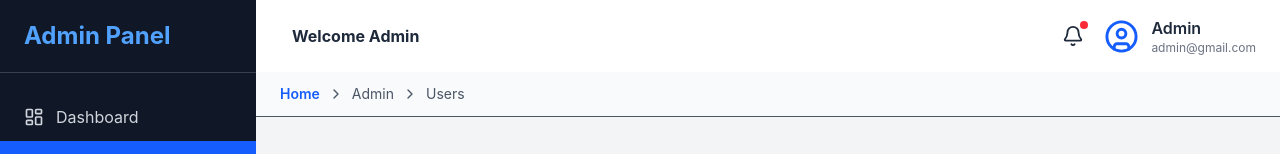
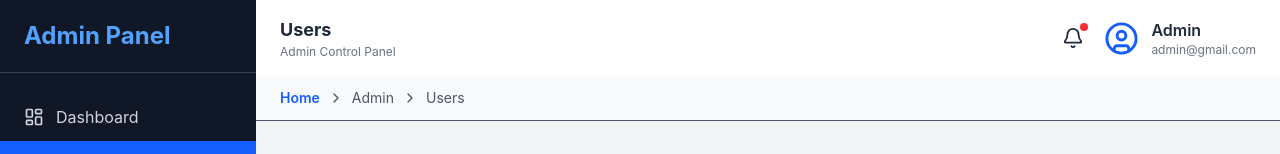
Before and after one commit to AishwaryaLole/Online_Cab_Booking, a React (Vite) app in the folder online-cab-booking-frontend/: page /admin/users in a window 1280 px wide. Shown: the top 154 px of the page. Built offline with nearby package versions, Linux system fonts and the light colour scheme; no server answers.

Commit message:
Update AdminNavbar to display dynamic page title and description

```diff
--- a/online-cab-booking-frontend/src/components/admin/AdminNavbar.jsx
+++ b/online-cab-booking-frontend/src/components/admin/AdminNavbar.jsx
@@ -13,6 +13,12 @@ const AdminNavbar = ({ sidebarOpen, setSidebarOpen }) => {
   const pathnames = location.pathname
     .split("/")
     .filter((item) => item);
+
+  const pageTitle = pathnames.length
+  ? pathnames[pathnames.length - 1]
+      .replace("-", " ")
+      .replace(/\b\w/g, c => c.toUpperCase())
+  : "Dashboard";
 
   return (
     <>
@@ -30,8 +36,13 @@ const AdminNavbar = ({ sidebarOpen, setSidebarOpen }) => {
           </button>
 
           {/* Search */}
-          <div className="hidden md:flex items-center rounded-lg px-3 py-2 w-72">
-            <h1 className="font-bold">Welcome Admin</h1>
+          <div>
+            <h1 className="font-bold text-lg">
+              {pageTitle}
+            </h1>
+            <p className="text-xs text-gray-500">
+              Admin Control Panel
+            </p>
           </div>
         </div>
 
```
